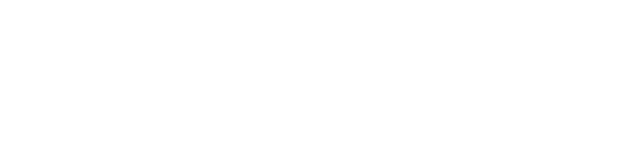
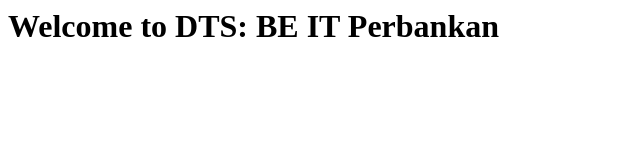
Before and after one commit to wilyanto/dts-learn-git, a plain HTML site: page index.html in a window 1280 px wide. Shown: the whole page, without its empty margins (0-640 px from the left). Drawn offline with Linux system fonts and the light colour scheme.

Commit message:
Add file style and modify index file

```diff
--- a/index.html
+++ b/index.html
@@ -3,6 +3,6 @@
 
     </head>
     <body>
-
+        <h1>Welcome to DTS: BE IT Perbankan</h1>
     </body>
 </html>
--- /dev/null
+++ b/style.css
@@ -0,0 +1,3 @@
+body {
+    font-family: Arial, Helvetica, sans-serif;
+}
```
